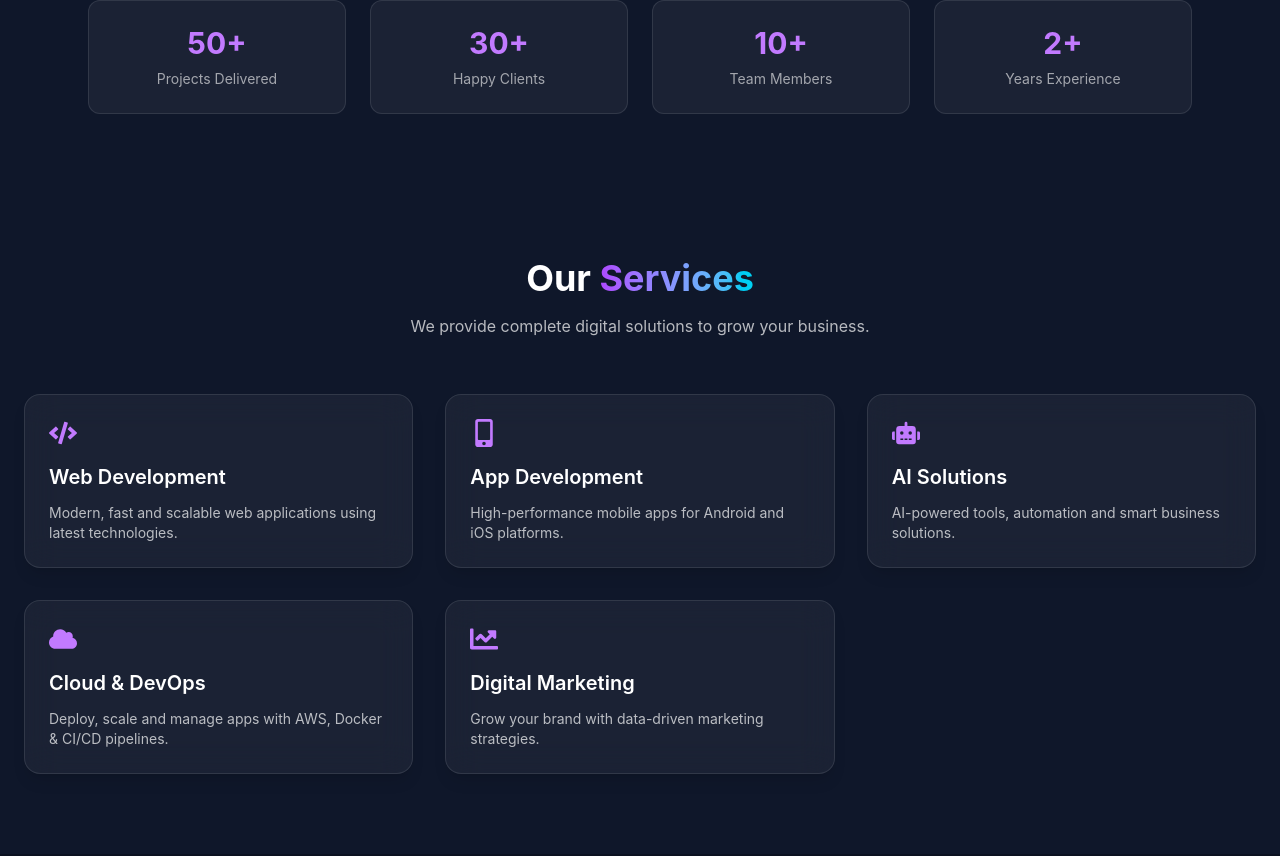
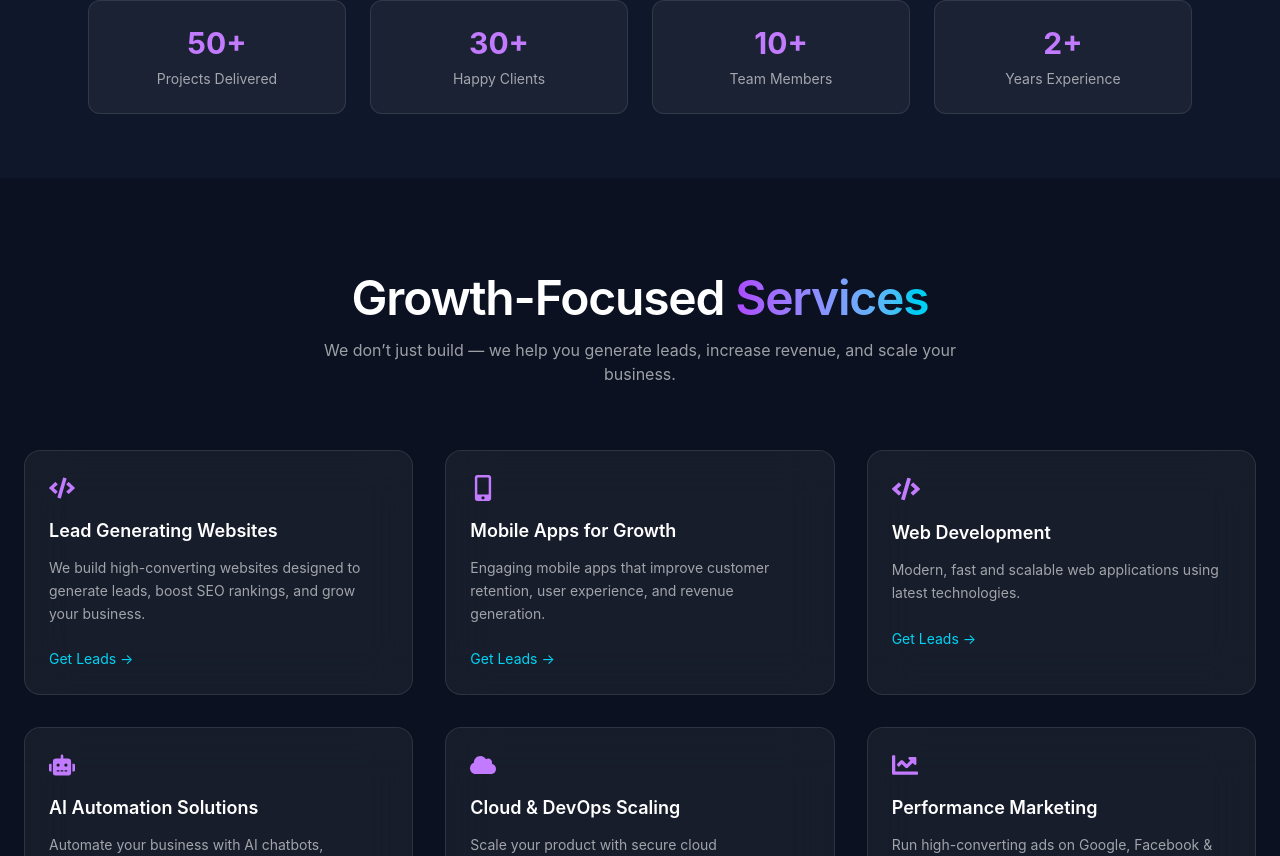
Before and after one commit to Mdgulfam-dev/NexDiff-frontend, a React (Vite) app: page / in a window 1280 px wide. Shown: the part 864-1720 px from the top of the page. Built offline with nearby package versions, Linux system fonts and the light colour scheme.

Commit message:
update hero tagline

```diff
--- a/src/components/Footer.jsx
+++ b/src/components/Footer.jsx
@@ -1,78 +1,17 @@
-// import { FaFacebook, FaInstagram, FaLinkedin, FaTwitter } from "react-icons/fa";
-
-// const Footer = () => {
-// return ( <footer className="bg-[#0F172A] text-white border-t border-white/10"> <div className="max-w-7xl mx-auto px-6 py-14 grid md:grid-cols-4 gap-10">
-
-//     {/* Brand */}
-//     <div>
-//       <h2 className="text-2xl font-bold bg-gradient-to-r from-purple-500 to-cyan-400 bg-clip-text text-transparent">
-//         NexDiff
-//       </h2>
-//       <p className="mt-4 text-white/70 text-sm">
-//         We build modern digital solutions to help businesses grow faster.
-//       </p>
-//     </div>
-
-//     {/* Links */}
-//     <div>
-//       <h3 className="font-semibold mb-4">Quick Links</h3>
-//       <ul className="space-y-2 text-white/70 text-sm">
-//         <li className="hover:text-white cursor-pointer">Home</li>
-//         <li className="hover:text-white cursor-pointer">Services</li>
-//         <li className="hover:text-white cursor-pointer">About</li>
-//         <li className="hover:text-white cursor-pointer">Contact</li>
-//       </ul>
-//     </div>
-
-//     {/* Services */}
-//     <div>
-//       <h3 className="font-semibold mb-4">Services</h3>
-//       <ul className="space-y-2 text-white/70 text-sm">
-//         <li>Web Development</li>
-//         <li>App Development</li>
-//         <li>AI Solutions</li>
-//         <li>Cloud & DevOps</li>
-//       </ul>
-//     </div>
-
-//     {/* Social */}
-//     <div>
-//       <h3 className="font-semibold mb-4">Connect</h3>
-//       <div className="flex gap-4 text-xl text-white/70">
-//         <FaFacebook className="hover:text-white cursor-pointer" />
-//         <FaInstagram className="hover:text-white cursor-pointer" />
-//         <FaLinkedin className="hover:text-white cursor-pointer" />
-//         <FaTwitter className="hover:text-white cursor-pointer" />
-//       </div>
-//     </div>
-//   </div>
-
-//   {/* Bottom */}
-//   <div className="border-t border-white/10 text-center py-6 text-white/50 text-sm">
-//     © {new Date().getFullYear()} NexDiff. All rights reserved.
-//   </div>
-// </footer>
-
-// );
-// };
-
-// export default Footer;
 
 
 
 import { FaFacebook, FaInstagram, FaLinkedin, FaTwitter } from "react-icons/fa";
 import logo from "../assets/logo.png";
+import { Link } from "react-router-dom";
 
 const Footer = () => {
-return ( <footer className="bg-[#0F172A] text-white border-t border-white/10">
-
-
+return (
+  <footer className="bg-[#0F172A] text-white border-t border-white/10">
     <div className="max-w-7xl mx-auto px-6 py-14 grid md:grid-cols-4 gap-10">
-
       {/* Brand */}
       <div>
         <div className="flex items-center">
-
           {/* Logo */}
           <img
             src={logo}
@@ -81,10 +20,7 @@ return ( <footer className="bg-[#0F172A] text-white border-t border-white/10">
           />
 
           {/* Text */}
-        <h2 className="text-xl font-semibold">
-          NexDiff
-        </h2>
-
+          <h2 className="text-xl font-semibold">NexDiff</h2>
         </div>
 
         <p className="mt-4 text-white/70 text-sm leading-relaxed">
@@ -96,10 +32,29 @@ return ( <footer className="bg-[#0F172A] text-white border-t border-white/10">
       <div>
         <h3 className="font-semibold mb-4">Quick Links</h3>
         <ul className="space-y-2 text-white/70 text-sm">
-        <li className="hover:text-white cursor-pointer">Home</li>
-        <li className="hover:text-white cursor-pointer">Services</li>
-        <li className="hover:text-white cursor-pointer">About</li>
-        <li className="hover:text-white cursor-pointer">Contact</li>
+          <li>
+            <Link to="/" className="hover:text-white transition">
+              Home
+            </Link>
+          </li>
+
+          <li>
+            <Link to="/services" className="hover:text-white transition">
+              Services
+            </Link>
+          </li>
+
+          <li>
+            <Link to="/about" className="hover:text-white transition">
+              About
+            </Link>
+          </li>
+
+          <li>
+            <Link to="/contact" className="hover:text-white transition">
+              Contact
+            </Link>
+          </li>
         </ul>
       </div>
 
@@ -124,17 +79,13 @@ return ( <footer className="bg-[#0F172A] text-white border-t border-white/10">
           <FaTwitter className="hover:text-white cursor-pointer transition" />
         </div>
       </div>
-
     </div>
 
     {/* Bottom */}
     <div className="border-t border-white/10 text-center py-6 text-white/50 text-sm">
       © {new Date().getFullYear()} NexDiff. All rights reserved.
     </div>
-
   </footer>
-
-
 );
 };
 
--- a/src/data/blogs.js
+++ b/src/data/blogs.js
@@ -658,7 +658,8 @@ will lead the next generation of software innovation.
     id: 3,
     title: "DevOps Complete Guide: Docker, CI/CD & Kubernetes Explained",
     category: "DevOps",
-    image: "https://images.unsplash.com/photo-1605902711622-cfb43c4437d1",
+    image:
+      "https://images.unsplash.com/photo-1518770660439-4636190af475?q=80&w=1200&auto=format&fit=crop",
     desc: "Master DevOps tools, workflows, and system design practices for modern scalable applications.",
     content: `
 
--- a/src/pages/ServicesPage.jsx
+++ b/src/pages/ServicesPage.jsx
@@ -1,30 +1,51 @@
 import { motion } from "framer-motion";
-
+import {
+  FaCode,
+  FaMobileAlt,
+  FaCloud,
+  FaChartLine,
+  FaRobot,
+} from "react-icons/fa";
 const services = [
   {
-title: "Web Development",
-desc: "We build fast, scalable and SEO-friendly websites using modern technologies like React, Node.js and more.",
+    title: "Lead Generating Websites",
+    icon: <FaCode size={26} />,
+    desc: "We build high-converting websites designed to generate leads, boost SEO rankings, and grow your business.",
   },
   {
-title: "App Development",
-desc: "Custom Android & iOS apps designed for performance, scalability and great user experience.",
+    title: "Mobile Apps for Growth",
+    icon: <FaMobileAlt size={26} />,
+    desc: "Engaging mobile apps that improve customer retention, user experience, and revenue generation.",
   },
   {
-title: "AI Solutions",
-desc: "AI-powered applications, automation tools and smart integrations for your business.",
+    title: "Web Development",
+    icon: <FaCode size={28} />,
+    desc: "Modern, fast and scalable web applications using latest technologies.",
   },
   {
-title: "Cloud & DevOps",
-desc: "AWS deployment, Docker setup, CI/CD pipelines and scalable cloud infrastructure.",
+    title: "AI Automation Solutions",
+    icon: <FaRobot size={26} />,
+    desc: "Automate your business with AI chatbots, workflows, and smart tools to save time and increase efficiency.",
   },
   {
-title: "Digital Marketing",
-desc: "SEO, paid ads, and social media strategies to grow your brand online.",
+    title: "Cloud & DevOps Scaling",
+    icon: <FaCloud size={26} />,
+    desc: "Scale your product with secure cloud infrastructure, fast deployment, and zero downtime systems.",
+  },
+  {
+    title: "Performance Marketing",
+    icon: <FaChartLine size={26} />,
+    desc: "Run high-converting ads on Google, Facebook & Instagram to generate real leads and maximize ROI.",
+  },
+  {
+    title: "Social Media Growth",
+    icon: <FaChartLine size={26} />,
+    desc: "We manage and grow your social media presence to build brand awareness and attract customers.",
   },
 ];
 
 const ServicesPage = () => {
-return ( <section className="min-h-screen bg-[#0F172A] text-white py-20 px-6"> <div className="max-w-7xl mx-auto">
+return ( <section className="min-h-screen bg-[#0F172A] text-white py-22 px-6"> <div className="max-w-7xl mx-auto">
 
 
     {/* Heading */}
--- a/src/sections/Services.jsx
+++ b/src/sections/Services.jsx
@@ -1,36 +1,146 @@
+// import { motion } from "framer-motion";
+// import { FaCode, FaMobileAlt, FaCloud, FaChartLine, FaRobot } from "react-icons/fa";
+
+// const services = [
+// {
+// title: "Web Development",
+// icon: <FaCode size={28} />,
+// desc: "Modern, fast and scalable web applications using latest technologies.",
+// },
+// {
+// title: "App Development",
+// icon: <FaMobileAlt size={28} />,
+// desc: "High-performance mobile apps for Android and iOS platforms.",
+// },
+// {
+// title: "AI Solutions",
+// icon: <FaRobot size={28} />,
+// desc: "AI-powered tools, automation and smart business solutions.",
+// },
+// {
+// title: "Cloud & DevOps",
+// icon: <FaCloud size={28} />,
+// desc: "Deploy, scale and manage apps with AWS, Docker & CI/CD pipelines.",
+// },
+// {
+// title: "Digital Marketing",
+// icon: <FaChartLine size={28} />,
+// desc: "Grow your brand with data-driven marketing strategies.",
+// },
+// ];
+
+// const Services = () => {
+// return ( <section className="py-20 bg-[#0F172A] text-white"> <div className="max-w-7xl mx-auto px-6">
+
+//     {/* Heading */}
+//     <motion.div
+//       initial={{ opacity: 0, y: 40 }}
+//       whileInView={{ opacity: 1, y: 0 }}
+//       transition={{ duration: 0.6 }}
+//       className="text-center"
+//     >
+//       <h2 className="text-4xl font-bold">
+//         Our <span className="bg-gradient-to-r from-purple-500 to-cyan-400 bg-clip-text text-transparent">Services</span>
+//       </h2>
+//       <p className="mt-4 text-white/70">
+//         We provide complete digital solutions to grow your business.
+//       </p>
+//     </motion.div>
+
+//     {/* Cards */}
+//     <div className="grid md:grid-cols-3 gap-8 mt-14">
+//       {services.map((service, index) => (
+//         <motion.div
+//           key={index}
+//           whileHover={{ scale: 1.05 }}
+//           initial={{ opacity: 0, y: 40 }}
+//           whileInView={{ opacity: 1, y: 0 }}
+//           transition={{ delay: index * 0.1 }}
+//           className="p-6 rounded-2xl bg-white/5 backdrop-blur-lg border border-white/10 hover:border-purple-500/40 transition shadow-lg"
+//         >
+//           {/* Icon */}
+//           <div className="mb-4 text-purple-400">
+//             {service.icon}
+//           </div>
+
+//           {/* Title */}
+//           <h3 className="text-xl font-semibold">
+//             {service.title}
+//           </h3>
+
+//           {/* Description */}
+//           <p className="mt-3 text-white/70 text-sm">
+//             {service.desc}
+//           </p>
+//         </motion.div>
+//       ))}
+//     </div>
+
+//   </div>
+// </section>
+
+
+// );
+// };
+
+// export default Services;
+
+
+
+
 import { motion } from "framer-motion";
-import { FaCode, FaMobileAlt, FaCloud, FaChartLine, FaRobot } from "react-icons/fa";
+import {
+FaCode,
+FaMobileAlt,
+FaCloud,
+FaChartLine,
+FaRobot,
+} from "react-icons/fa";
+import { useNavigate } from "react-router-dom";
 
 const services = [
+  {
+    title: "Lead Generating Websites",
+    icon: <FaCode size={26} />,
+    desc: "We build high-converting websites designed to generate leads, boost SEO rankings, and grow your business.",
+  },
+  {
+    title: "Mobile Apps for Growth",
+    icon: <FaMobileAlt size={26} />,
+    desc: "Engaging mobile apps that improve customer retention, user experience, and revenue generation.",
+  },
   {
     title: "Web Development",
     icon: <FaCode size={28} />,
     desc: "Modern, fast and scalable web applications using latest technologies.",
   },
   {
-title: "App Development",
-icon: <FaMobileAlt size={28} />,
-desc: "High-performance mobile apps for Android and iOS platforms.",
+    title: "AI Automation Solutions",
+    icon: <FaRobot size={26} />,
+    desc: "Automate your business with AI chatbots, workflows, and smart tools to save time and increase efficiency.",
   },
   {
-title: "AI Solutions",
-icon: <FaRobot size={28} />,
-desc: "AI-powered tools, automation and smart business solutions.",
+    title: "Cloud & DevOps Scaling",
+    icon: <FaCloud size={26} />,
+    desc: "Scale your product with secure cloud infrastructure, fast deployment, and zero downtime systems.",
   },
   {
-title: "Cloud & DevOps",
-icon: <FaCloud size={28} />,
-desc: "Deploy, scale and manage apps with AWS, Docker & CI/CD pipelines.",
+    title: "Performance Marketing",
+    icon: <FaChartLine size={26} />,
+    desc: "Run high-converting ads on Google, Facebook & Instagram to generate real leads and maximize ROI.",
   },
   {
-title: "Digital Marketing",
-icon: <FaChartLine size={28} />,
-desc: "Grow your brand with data-driven marketing strategies.",
+    title: "Social Media Growth",
+    icon: <FaChartLine size={26} />,
+    desc: "We manage and grow your social media presence to build brand awareness and attract customers.",
   },
 ];
 
 const Services = () => {
-return ( <section className="py-20 bg-[#0F172A] text-white"> <div className="max-w-7xl mx-auto px-6">
+const navigate = useNavigate();
+
+return ( <section className="py-24 bg-[#0B1120] text-white"> <div className="max-w-7xl mx-auto px-6">
+
 
     {/* Heading */}
     <motion.div
@@ -39,41 +149,60 @@ return ( <section className="py-20 bg-[#0F172A] text-white"> <div className="max
       transition={{ duration: 0.6 }}
       className="text-center"
     >
-      <h2 className="text-4xl font-bold">
-        Our <span className="bg-gradient-to-r from-purple-500 to-cyan-400 bg-clip-text text-transparent">Services</span>
+      <h2 className="text-4xl md:text-5xl font-semibold tracking-tight">
+        Growth-Focused{" "}
+        <span className="bg-gradient-to-r from-purple-500 to-cyan-400 bg-clip-text text-transparent">
+          Services
+        </span>
       </h2>
-      <p className="mt-4 text-white/70">
-        We provide complete digital solutions to grow your business.
+
+      <p className="mt-4 text-white/60 max-w-2xl mx-auto">
+        We don’t just build — we help you generate leads, increase revenue, and scale your business.
       </p>
     </motion.div>
 
     {/* Cards */}
-    <div className="grid md:grid-cols-3 gap-8 mt-14">
+    <div className="grid md:grid-cols-3 gap-8 mt-16">
+
       {services.map((service, index) => (
         <motion.div
           key={index}
-          whileHover={{ scale: 1.05 }}
+          whileHover={{ y: -8 }}
           initial={{ opacity: 0, y: 40 }}
           whileInView={{ opacity: 1, y: 0 }}
           transition={{ delay: index * 0.1 }}
-          className="p-6 rounded-2xl bg-white/5 backdrop-blur-lg border border-white/10 hover:border-purple-500/40 transition shadow-lg"
+          className="group relative p-6 rounded-2xl bg-white/5 backdrop-blur-xl border border-white/10 hover:border-purple-500/30 transition overflow-hidden"
         >
+
+          {/* Glow */}
+          <div className="absolute inset-0 opacity-0 group-hover:opacity-100 transition bg-gradient-to-r from-purple-500/10 to-cyan-400/10 blur-xl" />
+
           {/* Icon */}
-          <div className="mb-4 text-purple-400">
+          <div className="relative mb-4 text-purple-400 text-2xl">
             {service.icon}
           </div>
 
           {/* Title */}
-          <h3 className="text-xl font-semibold">
+          <h3 className="relative text-lg font-semibold">
             {service.title}
           </h3>
 
           {/* Description */}
-          <p className="mt-3 text-white/70 text-sm">
+          <p className="relative mt-3 text-white/60 text-sm leading-relaxed">
             {service.desc}
           </p>
+
+          {/* CTA */}
+          <button
+            onClick={() => navigate("/contact")}
+            className="relative mt-6 text-sm text-cyan-400 hover:underline"
+          >
+            Get Leads →
+          </button>
+
         </motion.div>
       ))}
+
     </div>
 
   </div>
```
Also changed, not shown: src/sections/Hero.jsx (+6 -15 lines). Lines whose indentation alone changed are shown as unchanged.
